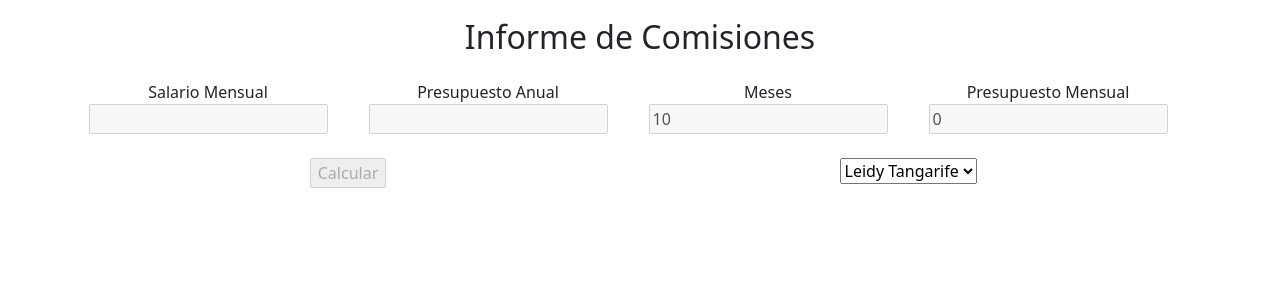
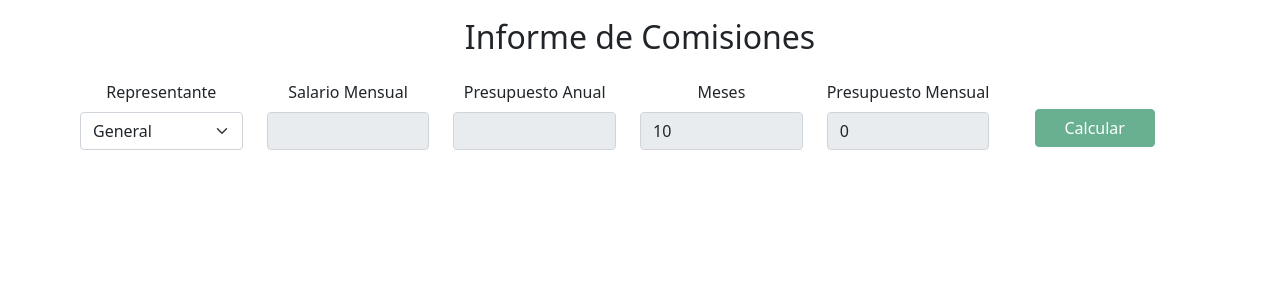
Before and after one commit to ElkinMoreno18/InformeComisiones, a React (Create React App) app: page / in a window 1280 px wide. Shown: the top 300 px of the page. Built offline with nearby package versions, Linux system fonts and the light colour scheme.

Commit message:
Commit antes de cambio a props

```diff
--- a/package.json
+++ b/package.json
@@ -15,6 +15,7 @@
     "react-bootstrap": "^2.1.2",
     "react-currency-input-field": "^3.6.4",
     "react-dom": "^17.0.2",
+    "react-input-autosize": "^3.0.0",
     "react-scripts": "5.0.0",
     "react-select": "^5.2.2",
     "web-vitals": "^2.1.4"
--- a/src/Main/Dashboard/Comisiones/Comisiones.js
+++ b/src/Main/Dashboard/Comisiones/Comisiones.js
@@ -1,6 +1,7 @@
 import React from "react";
 import Table from "./TableData/tableData";
 import "material-icons/iconfont/material-icons.css";
+import CurrencyInput from "react-currency-input-field";
 
 const options = [
   {
@@ -30,7 +31,7 @@ class Comisiones extends React.Component {
       meses: 10,
       presupuestoMensual: "",
       mostrarTabla: false,
-      representante: '',
+      representante: "",
       activarCampos: false,
       activarButton: false,
     };
@@ -43,6 +44,8 @@ class Comisiones extends React.Component {
       salario: salario,
     });
   }
+
+
 
   cambioPresupuesto(presupuesto) {
     this.setState({
@@ -65,12 +68,12 @@ class Comisiones extends React.Component {
   };
 
   handleChange(event) {
-    if(event.target.value !== "general"){
+    if (event.target.value !== "general") {
       this.setState({
         salario: "",
         presupuesto: "",
         mostrarTabla: false,
-      })
+      });
     }
     this.setState({
       representante: event.target.value,
@@ -79,6 +82,9 @@ class Comisiones extends React.Component {
   }
 
   render() {
+
+    const prefix = "$ ";
+
     const styleContainer = {
       width: "90%",
       marginLeft: "5%",
@@ -87,6 +93,11 @@ class Comisiones extends React.Component {
       textAlign: "center",
     };
     const titleStyle = { paddingTop: "1%" };
+    const styleTwoLastColumns = {
+      width: "74%",
+      margin: "auto",
+      marginTop: "3%",
+    };
 
     return (
       <>
@@ -94,12 +105,45 @@ class Comisiones extends React.Component {
           <h2 style={titleStyle}>Informe de Comisiones</h2>
           <form>
             <div className="row w-100 align-items-start text-center p-3">
+              <div className="col ">
+                <label
+                  className="form-label"
+                  htmlFor="selectRepresentante"
+                  name="selectRepresentante"
+                >
+                  Representante
+                </label>
+                <br />
+                <select
+                  defaultValue={"default"}
+                  className="form-select"
+                  value={this.state.representante}
+                  onChange={this.handleChange}
+                  name="selectRepresentante"
+                >
+                  <option value={"default"} selected>
+                    General
+                  </option>
+                  <optgroup label="Vendedores">
+                    <option value="Leidy">Leidy tangarife</option>
+                    <option value="Andres">Andres Mesa</option>
+                  </optgroup>
+                  <optgroup label="Coordinadores">
+                    <option value="Daniela">Daniela Zapata</option>
+                  </optgroup>
+                </select>
+              </div>
               <div className="col">
-                <label htmlFor="monthSalary" name="monthSalary">
+                <label
+                  className="form-label"
+                  htmlFor="inputMonthSalary"
+                  name="monthSalary"
+                >
                   Salario Mensual
                 </label>
-                <br />
+
                 <input
+                  className="form-control"
                   type="number"
                   id="inputMonthSalary"
                   name="monthSalary"
@@ -111,11 +155,16 @@ class Comisiones extends React.Component {
                 />
               </div>
               <div className="col">
-                <label htmlFor="pptoAnual" name="pptoAnual">
+                <label
+                  className="form-label"
+                  htmlFor="pptoAnual"
+                  name="pptoAnual"
+                >
                   Presupuesto Anual
                 </label>
                 <br />
                 <input
+                  className="form-control"
                   type="number"
                   id="inputPptoAnual"
                   name="pptoAnual"
@@ -127,11 +176,12 @@ class Comisiones extends React.Component {
                 />
               </div>
               <div className="col">
-                <label htmlFor="months" name="months">
+                <label className="form-label" htmlFor="months" name="months">
                   Meses
                 </label>
                 <br />
                 <input
+                  className="form-control"
                   type="number"
                   id="inputMonths"
                   name="months"
@@ -140,11 +190,16 @@ class Comisiones extends React.Component {
                 />
               </div>
               <div className="col">
-                <label htmlFor="pptoMonth" name="pptoMonth">
+                <label
+                  className="form-label"
+                  htmlFor="pptoMonth"
+                  name="pptoMonth"
+                >
                   Presupuesto Mensual
                 </label>
                 <br />
                 <input
+                  className="form-control"
                   type="number"
                   id="inputPptoMonth"
                   name="pptoMonth"
@@ -157,23 +212,14 @@ class Comisiones extends React.Component {
               </div>
               <div className="col">
                 <br />
-                <input
+                <button
+                  className="btn btn-success"
                   onClick={this.submitForm}
-                  type="submit"
-                  value="Calcular"
                   disabled={this.state.activarButton ? false : true}
-                />
-              </div>
-              <div className="col">
-                <br />
-                <select
-                  value={this.state.representante}
-                  onChange={this.handleChange}
+                  style={styleTwoLastColumns}
                 >
-                  {options.map(option => (
-                    <option key={option.value} value={option.value}>{option.name}</option>
-                  ))}
-                </select>
+                  Calcular
+                </button>
               </div>
             </div>
           </form>
--- a/src/Main/Dashboard/Comisiones/TableData/tableData.js
+++ b/src/Main/Dashboard/Comisiones/TableData/tableData.js
@@ -1,4 +1,4 @@
-import React from "react";
+import React, {useState} from "react";
 import TableRow from "./tableRow/tableRow";
 
 class tableData extends React.Component {
@@ -66,24 +66,21 @@ class tableData extends React.Component {
         );
       }
 
-      const [configuration, setConfiguration] = useState({});
-
       return (
         <TableRow
           item={item}
           itemAnterior={itemAnterior}
           key={index}
           salarioMensual={monthSalary}
-          onSubmit={(data) => setConfiguration(data)}
         />
       );
 
     });
 
     const headerStyle = { backgroundColor: "rgb(0, 99, 71)", color: "White" };
-    const tableStyle = { marginTop: "0.5%"};
-    const auxHeadStyle = { backgroundColor: "white"}
-    const auxStyle = { backgroundColor: "#808080", borderLeft: "2px solid white" }
+    const tableStyle = { marginTop: "0.5%" };
+    const auxHeadStyle = { backgroundColor: "white", lineHeight: "100%" }
+    const auxStyle = { backgroundColor: "#808080", borderLeft: "2px solid white", }
 
     return (
       <>
--- a/src/Main/Dashboard/Comisiones/TableData/tableRow/tableRow.js
+++ b/src/Main/Dashboard/Comisiones/TableData/tableRow/tableRow.js
@@ -1,5 +1,5 @@
 import React from "react";
-import CurrencyInput from "react-currency-input-field";
+import AutosizeInput from "react-input-autosize";
 
 class TableRow extends React.Component {
   constructor(props) {
@@ -148,9 +148,8 @@ class TableRow extends React.Component {
 
     // ------------------------------ STYLES --------------------------
 
-    const inputStyle = { width: "100%" };
-    const columnStyle = { width: "7%" };
-    const secondInput = { width: "10%" };
+    const columnInputStyle = { width: "150%", width: "150%" };
+    const inputStyle = { backgroundColor: "red" };
 
     // ----------------------------- CODE HTML RETURN -------------------
 
@@ -159,26 +158,27 @@ class TableRow extends React.Component {
         <tr>
           <td>{item.month}</td>
           <td>{presuVenta}</td>
-          <td style={columnStyle}>
-            <input
+          <td>
+            <AutosizeInput
+              placeholder="Ingrese valor"
               type="number"
               onChange={(e) => this.calcularVentaEjecutada(e)}
               value={item.VentaEjecutada == 0 ? "" : item.VentaEjecutada}
               id={`VentaEjecutada${item.month}`}
               min="0"
-            ></input>
+            />
           </td>
           {/* Venta Ejecutada */}
-          <td style={columnStyle}>{porcentajeCumpli + "%"}</td>
-          <td style={secondInput}>
-            <input
+          <td>{porcentajeCumpli + "%"}</td>
+          <td>
+            <AutosizeInput
+              placeholder="Ingrese valor"
               type="number"
               onChange={(evt) => this.calcularClienteFacturando(evt)}
               value={item.ClienteActual == 0 ? "" : item.ClienteActual}
               id={`ClienteActual${item.month}`}
-              style={inputStyle}
               min="0"
-            ></input>
+            />
           </td>
           {/* Cliente Facturando */}
           <td>{porcentajeActu + "%"}</td>
```
Also changed, not shown: 1 other file (tests, documents, lock files or other folders).
